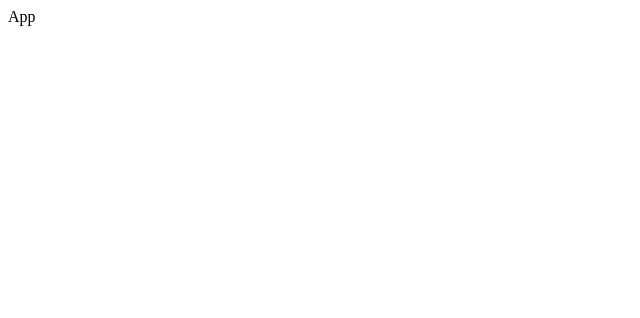
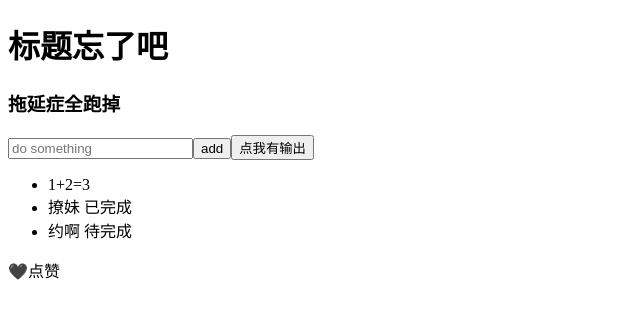
Before and after one commit to freshmanljp/ReactLearning, a React (Create React App) app: page / in a window 1280 px wide. Shown: the top 318 px of the page, without its empty margins (0-640 px from the left). Built offline with nearby package versions, Linux system fonts and the light colour scheme.

Commit message:
lesson2 finished

```diff
--- a/src/App.js
+++ b/src/App.js
@@ -1,11 +1,45 @@
-import React, { Component } from 'react'
+import React, { Component, Fragment } from 'react'
+
+// 引入组件
+import { TodoHeader, TodoInput, TodoList, TodoLike } from './components'
+
+// 组件类型：受控组件，半受控组件，非受控组件，根据组件是由props还是state控制判断
 
 export default class App extends Component {
+    // state方式1
+    // state = {
+    //     title: '今日事，今日毕'
+    // }
+    // state方式2
+    constructor() {
+        super()
+        this.state = {
+            title: '今日事，今日毕',
+            desc: '拖延症全跑掉',
+            todoLists: [{
+                id: 1,
+                title: '撩妹',
+                isDone: true
+            }, {
+                id: 2,
+                title: '约啊',
+                isDone: false
+            }]
+        }
+    }
+    // 子组件给父组件传值，需在父组件中定义好处理数据的方法，通过props传值给传值的子组件
+    addTodo = inputValue => {
+        console.log(inputValue)
+    }
     render() {
         return (
-            <div>
-                App
-            </div>
+            <Fragment>
+                <TodoHeader desc={this.state.desc} title={this.state.title}></TodoHeader>
+                <TodoInput addTodo={this.addTodo}></TodoInput>
+                {/* 动态绑定的属性记得用花括号括起来，否则被统一认为是字符串 */}
+                <TodoList a={1} b={2} data={this.state.todoLists}></TodoList>
+                <TodoLike></TodoLike>
+            </Fragment>
         )
     }
 }
--- /dev/null
+++ b/src/components/TodoHeader/index.js
@@ -0,0 +1,20 @@
+import React, { Component } from 'react'
+import PropTypes from 'prop-types'
+
+export default class index extends Component {
+    static propTypes = {
+        desc: PropTypes.string.isRequired
+    }
+    static defaultProps = {
+        children: '标题忘了吧'
+    }
+    render() {
+        return (
+            <div>
+                {/* 插槽内容 */}
+                <h1>{this.props.children}</h1>
+                <h3>{this.props.desc}</h3>
+            </div>
+        )
+    }
+}
--- /dev/null
+++ b/src/components/TodoInput/index.js
@@ -0,0 +1,35 @@
+import React, { Component } from 'react'
+
+export default class index extends Component {
+    constructor() {
+        super()
+        this.state = {
+            inputValue: ''
+        }
+    }
+    // 注意用箭头函数的形式定义事件方法，确保this的指向为组件对象本身（这是无参数的事件处理函数的推荐用法）
+    handleInputChange = (e) => {
+        // 注意react中的e用currentTarget表示事件触发对象
+        this.setState({
+            inputValue: e.currentTarget.value
+        })
+    }
+    logContent = (content) => {
+        console.log('内容为： ' + content)
+    }
+    addClick = () => {
+        this.props.addTodo(this.state.inputValue)
+    }
+    render() {
+        return (
+            <div>
+                {/* react中的输入框双向绑定实现 */}
+                <input placeholder="do something"
+                value={this.state.inputValue} onChange={this.handleInputChange}/>
+                <button onClick={this.addClick}>add</button>
+                {/* 事件处理函数有参数时的推荐绑定形式 */}
+                <button onClick={this.logContent.bind(this, this.state.inputValue)}>点我有输出</button>
+            </div>
+        )
+    }
+}
--- /dev/null
+++ b/src/components/TodoLike/index.js
@@ -0,0 +1,24 @@
+import React, { Component } from 'react'
+
+// 非可控组件
+export default class index extends Component {
+  constructor() {
+    super()
+    this.state = {
+      isLike: false
+    }
+  }
+  handleClick = () => {
+    // 注意：setState是异步函数，会延迟执行，其有两个参数，参数1为设置值，参数2为读取最新参数值的回调函数
+    this.setState({
+      isLike: !this.state.isLike
+    })
+  }
+  render() {
+    return (
+      <div>
+        <span onClick={this.handleClick}>{this.state.isLike ? '💗取消' : '🖤点赞'}</span>
+      </div>
+    )
+  }
+}
--- /dev/null
+++ b/src/components/TodoList/TodoItem.js
@@ -0,0 +1,13 @@
+import React, { Component } from 'react'
+
+// 不向外暴露的组件
+
+export default class TodoItem extends Component {
+    render() {
+        return (
+            <li>
+                <span>{this.props.title}</span><span>  {this.props.isDone ? '已完成' : '待完成'}</span>
+            </li>
+        )
+    }
+}
--- /dev/null
+++ b/src/components/TodoList/index.js
@@ -0,0 +1,28 @@
+import React, { Component } from 'react'
+import propTypes from 'prop-types'
+
+import TodoItem from './TodoItem'
+
+export default class index extends Component {
+    static propTypes ={
+        a: propTypes.number.isRequired,
+        b: propTypes.number.isRequired,
+        data: propTypes.array
+    }
+    render() {
+        return (
+            <div>
+                <ul>
+                    <li>{`${this.props.a}+${this.props.b}=${this.props.a+this.props.b}`}</li>
+                    {
+                        this.props.data.map(item => {
+                            return (
+                                <TodoItem key={item.id} {...item}></TodoItem>
+                            )
+                        })
+                    }
+                </ul>
+            </div>
+        )
+    }
+}
--- /dev/null
+++ b/src/components/index.js
@@ -0,0 +1,12 @@
+// 一般的导入导出形式
+// import TodoHeader from './TodoHeader'
+
+// export {
+//     TodoHeader
+// }
+
+// 简介的书写方式，不需要对组件进行某些处理时
+export { default as TodoHeader } from './TodoHeader'
+export { default as TodoInput } from './TodoInput'
+export { default as TodoList } from './TodoList'
+export { default as TodoLike } from './TodoLike'
```
